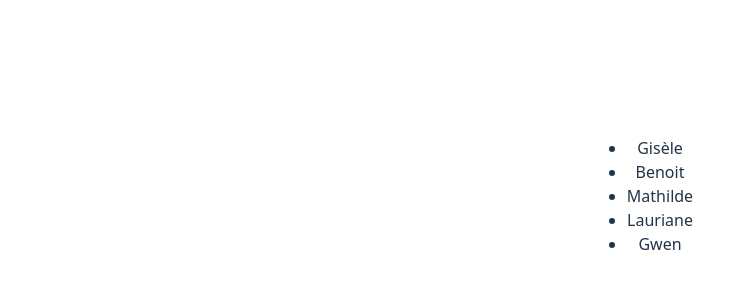
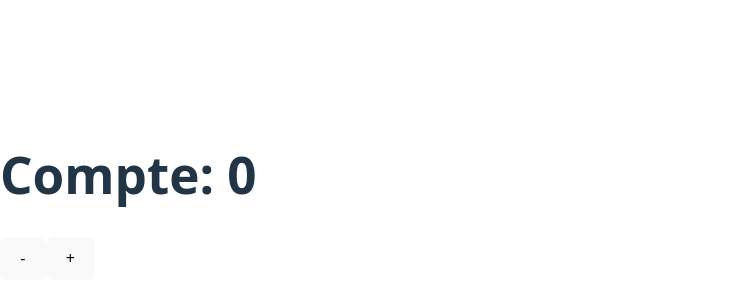
Before and after one commit to Joe19071991/learn-react, a React (Vite) app: page / in a window 1280 px wide. Shown: the part 204-504 px from the top of the page, without its empty margins (0-752 px from the left). Built offline with nearby package versions, Linux system fonts and the light colour scheme.

Commit message:
autre syntaxe pour le compteur

```diff
--- a/src/components/Count.jsx
+++ b/src/components/Count.jsx
@@ -3,19 +3,15 @@ import { useState } from "react";
 export const Count = () => {
   const [count, setCount] = useState(0);
 
-  const incCount = () => {
-    setCount(count + 1);
-  };
-
-  const desCount = () => {
-    setCount(count - 1);
+  const changeCount = (value) => {
+    setCount(count + value);
   };
 
   return (
     <div>
       <h1>Compte: {count}</h1>
-      <button onClick={() => desCount()}>-</button>
-      <button onClick={() => incCount()}>+</button>
+      <button onClick={() => changeCount(-1)}>-</button>
+      <button onClick={() => changeCount(+1)}>+</button>
     </div>
   );
 };
--- a/src/main.jsx
+++ b/src/main.jsx
@@ -1,10 +1,12 @@
 import { StrictMode } from "react";
 import { createRoot } from "react-dom/client";
-import App from "./App.jsx";
+// import App from "./components/App.jsx";
+import { Count } from "./components/Count.jsx";
 import "./index.css";
 
 createRoot(document.getElementById("root")).render(
   <StrictMode>
-    <App />
+    {/* <App /> */}
+    <Count />
   </StrictMode>
 );
```
